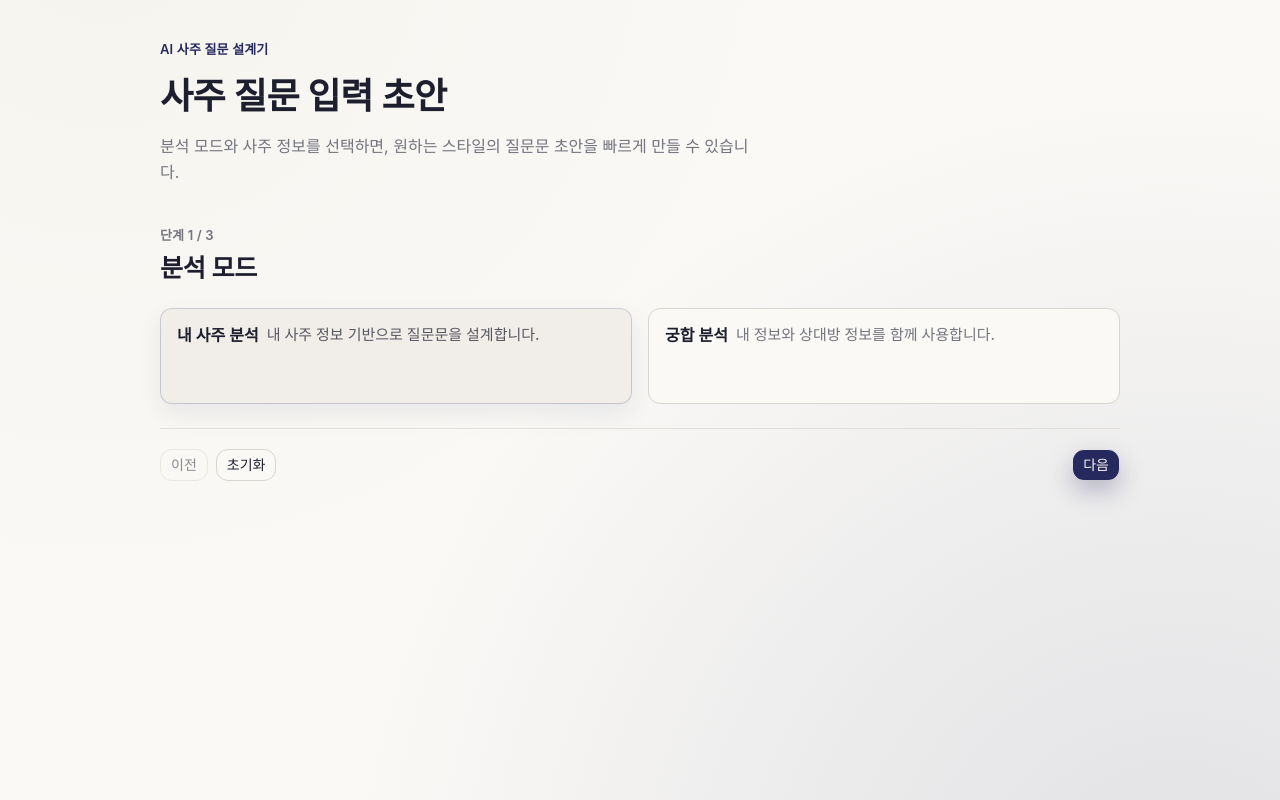
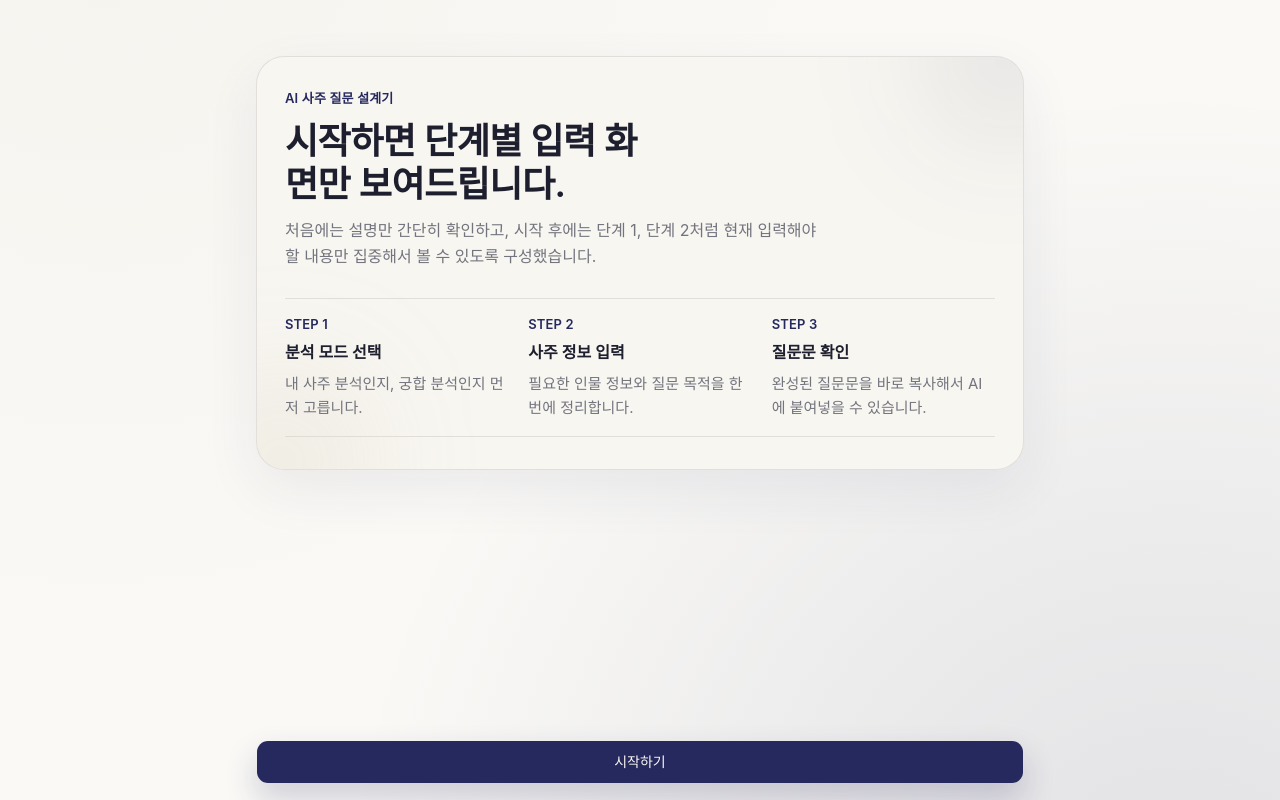
Before and after one commit to song-chaeyoung/SajuPrompt, a Next.js app: page / in a window 1280 px wide. Built offline with nearby package versions, Linux system fonts and the light colour scheme; a web font is replaced by a local one.

Commit message:
fix: 질문 플로우 액션 위계와 초기화 동선 개선

```diff
--- a/app/_pages/home/ui/home-page.tsx
+++ b/app/_pages/home/ui/home-page.tsx
@@ -2,18 +2,7 @@ import { SajuQuestionPlanner } from "@/widgets/saju-question-planner/ui/saju-que
 
 export function HomePage() {
   return (
-    <main className="mx-auto flex w-full max-w-5xl flex-1 flex-col gap-8 px-4 py-8 sm:px-6 md:gap-10 md:px-8 md:py-10">
-      <header className="space-y-4">
-        <p className="type-caption font-semibold tracking-[0.02em] text-primary">
-          AI 사주 질문 설계기
-        </p>
-        <h1 className="type-title-lg max-w-[18ch] font-semibold text-foreground">
-          사주 질문 입력 초안
-        </h1>
-        <p className="type-body max-w-[60ch] text-muted-foreground">
-          분석 모드와 사주 정보를 선택하면, 원하는 스타일의 질문문 초안을 빠르게 만들 수 있습니다.
-        </p>
-      </header>
+    <main className="mx-auto flex w-full max-w-5xl flex-1 flex-col px-4 py-6 sm:px-6 md:px-8 md:py-8">
       <SajuQuestionPlanner />
     </main>
   );
--- a/features/saju-question-form/model/use-saju-question-planner.ts
+++ b/features/saju-question-form/model/use-saju-question-planner.ts
@@ -27,7 +27,7 @@ export function useSajuQuestionPlanner() {
     generatedQuestion,
     generationStatus,
     generationError,
-    selectModeAndAdvance,
+    setMode,
     updateMe,
     updatePartner,
     updateGoal,
@@ -45,9 +45,9 @@ export function useSajuQuestionPlanner() {
 
   const handleModeSelect = useCallback(
     (mode: AnalysisMode) => {
-      selectModeAndAdvance(mode);
+      setMode(mode);
     },
-    [selectModeAndAdvance],
+    [setMode],
   );
 
   const handleMoveToSajuStep = useCallback(() => {
--- a/features/saju-question-form/ui/mode-step.tsx
+++ b/features/saju-question-form/ui/mode-step.tsx
@@ -29,11 +29,13 @@ function ModeButton({
       type="button"
       variant={isActive ? "secondary" : "outline"}
       onClick={() => onSelect(value)}
-      className="h-auto min-h-20 w-full items-start justify-start gap-2 px-4 py-3.5 text-left sm:min-h-24"
+      className="h-auto w-full flex-col items-start justify-start gap-2 rounded-2xl px-5 py-4 text-left whitespace-normal"
     >
-      <span className="type-body font-semibold">{label}</span>
+      <span className="type-body w-full font-semibold leading-snug break-keep">
+        {label}
+      </span>
       <span
-        className={`type-body-sm leading-snug ${
+        className={`type-body-sm w-full break-keep leading-relaxed whitespace-normal ${
           isActive ? "text-foreground/72" : "text-muted-foreground"
         }`}
       >
@@ -45,7 +47,7 @@ function ModeButton({
 
 export function ModeStep({ activeMode, onSelect }: ModeStepProps) {
   return (
-    <div className="grid gap-4 sm:grid-cols-2">
+    <div className="grid gap-3 sm:grid-cols-2 sm:gap-4">
       {MODE_OPTIONS.map((option) => (
         <ModeButton
           key={option.value}
--- a/features/saju-question-form/ui/question-planner-actions.tsx
+++ b/features/saju-question-form/ui/question-planner-actions.tsx
@@ -3,9 +3,7 @@ import { FORM_STEPS } from "@/shared/config/form-steps";
 
 interface QuestionPlannerActionsProps {
   currentStep: (typeof FORM_STEPS)[number];
-  currentStepIndex: number;
   isGenerating: boolean;
-  onPrevStep: () => void;
   onMoveToSajuStep: () => void;
   onGenerateQuestion: () => void;
   onCopyQuestion: () => void;
@@ -14,9 +12,7 @@ interface QuestionPlannerActionsProps {
 
 export function QuestionPlannerActions({
   currentStep,
-  currentStepIndex,
   isGenerating,
-  onPrevStep,
   onMoveToSajuStep,
   onGenerateQuestion,
   onCopyQuestion,
@@ -26,10 +22,9 @@ export function QuestionPlannerActions({
 
   return (
     <div className="border-t border-border/70 pt-5">
-      <div className="flex flex-col gap-3 sm:flex-row sm:items-center sm:justify-between">
-        <div className="flex w-full flex-col gap-2 sm:order-2 sm:w-auto sm:flex-row sm:justify-end">
+      <div className="flex flex-col gap-3">
         {currentStep === "mode" ? (
-            <Button type="button" onClick={onMoveToSajuStep} className="w-full sm:w-auto">
+          <Button type="button" onClick={onMoveToSajuStep} className="h-11 w-full">
             다음
           </Button>
         ) : null}
@@ -39,42 +34,44 @@ export function QuestionPlannerActions({
             type="button"
             onClick={onGenerateQuestion}
             disabled={isGenerating}
-              className="w-full sm:w-auto"
+            className="h-11 w-full"
           >
-              {isGenerating ? "질문문 생성 중.." : "질문문 생성"}
+            {isGenerating ? "질문문 생성 중..." : "질문문 생성"}
           </Button>
         ) : null}
 
         {isResultStep ? (
-            <Button type="button" onClick={onCopyQuestion} className="w-full sm:w-auto">
+          <Button
+            type="button"
+            onClick={onCopyQuestion}
+            className="h-11 w-full"
+          >
             복사하기
           </Button>
         ) : null}
-        </div>
 
-        <div className="flex flex-wrap items-center gap-2 sm:order-1">
-          {!isResultStep ? (
+        <div className="flex flex-wrap items-center justify-end gap-2">
+          {isResultStep ? (
             <Button
               type="button"
-              variant="outline"
-              onClick={onPrevStep}
-              disabled={currentStepIndex === 0 || isGenerating}
-            >
-              이전
-            </Button>
-          ) : (
-            <Button
-              type="button"
+              size="sm"
               variant="outline"
               onClick={onGenerateQuestion}
               disabled={isGenerating}
+              className="h-9 px-4"
             >
-              {isGenerating ? "다시 생성 중.." : "다시 생성"}
+              {isGenerating ? "다시 생성 중..." : "다시 생성"}
             </Button>
-          )}
+          ) : null}
 
-          <Button type="button" variant="outline" onClick={onResetToStart}>
-            {isResultStep ? "처음부터 다시 하기" : "초기화"}
+          <Button
+            type="button"
+            size="sm"
+            variant="ghost"
+            onClick={onResetToStart}
+            className="h-9 px-3 text-muted-foreground hover:text-foreground"
+          >
+            처음부터
           </Button>
         </div>
       </div>
--- a/widgets/saju-question-planner/ui/saju-question-planner.tsx
+++ b/widgets/saju-question-planner/ui/saju-question-planner.tsx
@@ -1,5 +1,8 @@
 "use client";
 
+import { useState } from "react";
+
+import { Button } from "@/components/ui/button";
 import { useSajuQuestionPlanner } from "@/features/saju-question-form/model/use-saju-question-planner";
 import { ModeStep } from "@/features/saju-question-form/ui/mode-step";
 import { QuestionPlannerActions } from "@/features/saju-question-form/ui/question-planner-actions";
@@ -8,6 +11,7 @@ import { ResultStep } from "@/features/saju-question-form/ui/result-step";
 import { SajuStep } from "@/features/saju-question-form/ui/saju-step";
 
 export function SajuQuestionPlanner() {
+  const [hasStarted, setHasStarted] = useState(false);
   const {
     form,
     currentStepIndex,
@@ -23,12 +27,108 @@ export function SajuQuestionPlanner() {
     handleMoveToSajuStep,
     handleGenerateQuestion,
     handleCopyQuestion,
-    handlePrevStep,
     handleResetToStart,
   } = useSajuQuestionPlanner();
 
+  const handleStart = () => {
+    setHasStarted(true);
+  };
+
+  const handleReset = () => {
+    handleResetToStart();
+    setHasStarted(false);
+  };
+
+  if (!hasStarted) {
     return (
-    <section className="space-y-6">
+      <>
+        <section className="pb-32 pt-4 sm:pb-36 sm:pt-6">
+          <div className="relative mx-auto w-full max-w-3xl overflow-hidden rounded-[1.75rem] border border-border/70 bg-card/95 px-5 py-7 shadow-[0_20px_56px_color-mix(in_oklch,var(--primary)_7%,transparent)] sm:px-7 sm:py-8">
+            <div
+              aria-hidden
+              className="pointer-events-none absolute inset-x-auto right-[-4rem] top-[-5rem] h-40 w-40 rounded-full bg-primary/10 blur-3xl"
+            />
+            <div
+              aria-hidden
+              className="pointer-events-none absolute bottom-[-4rem] left-[-3rem] h-36 w-36 rounded-full bg-accent/25 blur-3xl"
+            />
+
+            <div className="relative space-y-7">
+              <div className="space-y-3">
+                <p className="type-caption font-semibold tracking-[0.08em] text-primary">
+                  AI 사주 질문 설계기
+                </p>
+                <div className="space-y-3">
+                  <h1 className="type-title-lg max-w-[16ch] font-semibold text-foreground sm:max-w-[15ch]">
+                    시작하면 단계별 입력 화면만 보여드립니다.
+                  </h1>
+                  <p className="type-body max-w-[34rem] text-muted-foreground">
+                    처음에는 설명만 간단히 확인하고, 시작 후에는 단계 1, 단계
+                    2처럼 현재 입력해야 할 내용만 집중해서 볼 수 있도록
+                    구성했습니다.
+                  </p>
+                </div>
+              </div>
+
+              <ol className="grid gap-4 border-y border-border/70 py-4 sm:grid-cols-3 sm:gap-5">
+                <li className="space-y-1.5">
+                  <p className="type-caption font-semibold tracking-[0.06em] text-primary">
+                    STEP 1
+                  </p>
+                  <p className="type-body font-semibold text-foreground">
+                    분석 모드 선택
+                  </p>
+                  <p className="type-body-sm text-muted-foreground">
+                    내 사주 분석인지, 궁합 분석인지 먼저 고릅니다.
+                  </p>
+                </li>
+                <li className="space-y-1.5">
+                  <p className="type-caption font-semibold tracking-[0.06em] text-primary">
+                    STEP 2
+                  </p>
+                  <p className="type-body font-semibold text-foreground">
+                    사주 정보 입력
+                  </p>
+                  <p className="type-body-sm text-muted-foreground">
+                    필요한 인물 정보와 질문 목적을 한 번에 정리합니다.
+                  </p>
+                </li>
+                <li className="space-y-1.5">
+                  <p className="type-caption font-semibold tracking-[0.06em] text-primary">
+                    STEP 3
+                  </p>
+                  <p className="type-body font-semibold text-foreground">
+                    질문문 확인
+                  </p>
+                  <p className="type-body-sm text-muted-foreground">
+                    완성된 질문문을 바로 복사해서 AI에 붙여넣을 수 있습니다.
+                  </p>
+                </li>
+              </ol>
+            </div>
+          </div>
+        </section>
+
+        <div className="fixed inset-x-0 bottom-0 z-30 px-4 pb-[calc(1rem+env(safe-area-inset-bottom))] pt-4 sm:px-6 md:px-8">
+          <div className="mx-auto w-full max-w-3xl">
+            <Button
+              type="button"
+              size="lg"
+              onClick={handleStart}
+              className="h-11 w-full shadow-[0_16px_32px_color-mix(in_oklch,var(--primary)_20%,transparent)]"
+            >
+              시작하기
+            </Button>
+          </div>
+        </div>
+      </>
+    );
+  }
+
+  return (
+    <section className="py-4 sm:py-6">
+      <div className="mx-auto w-full max-w-3xl rounded-[1.75rem] border border-border/70 bg-card/95 p-5 shadow-[0_20px_56px_color-mix(in_oklch,var(--primary)_7%,transparent)] sm:p-7">
+        <div className="space-y-6">
           <QuestionPlannerStepHeader
             currentStepIndex={currentStepIndex}
             currentStep={currentStep}
@@ -60,14 +160,14 @@ export function SajuQuestionPlanner() {
 
           <QuestionPlannerActions
             currentStep={currentStep}
-        currentStepIndex={currentStepIndex}
             isGenerating={isGenerating}
-        onPrevStep={handlePrevStep}
             onMoveToSajuStep={handleMoveToSajuStep}
             onGenerateQuestion={handleGenerateQuestion}
             onCopyQuestion={handleCopyQuestion}
-        onResetToStart={handleResetToStart}
+            onResetToStart={handleReset}
           />
+        </div>
+      </div>
     </section>
   );
 }
```
Also changed, not shown: public/logo.png (added). Lines whose indentation alone changed are shown as unchanged.
